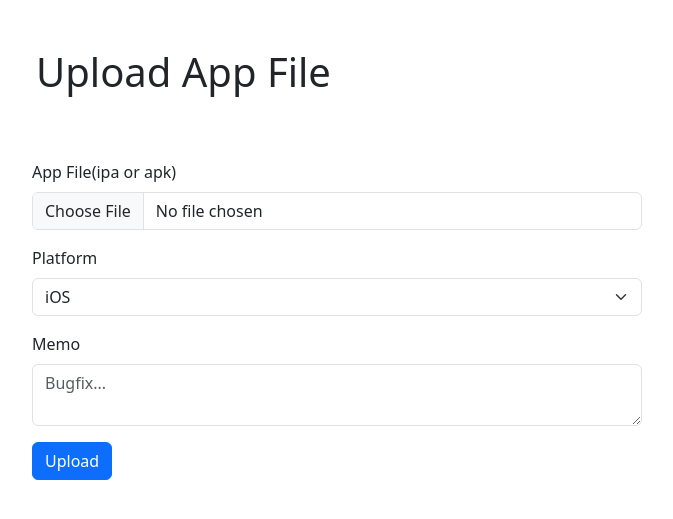
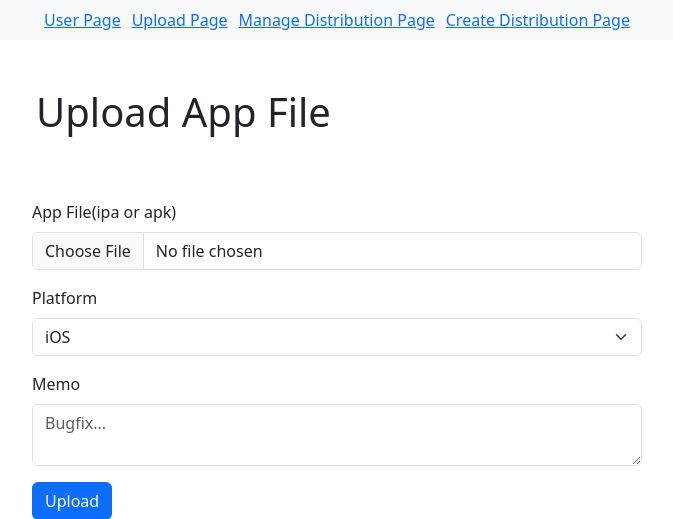
Before and after one commit to syskentokyo/appdistribution, a PHP site: page /manager/uploadapp.php in a window 1280 px wide. Shown: the top 519 px of the page, without its empty margins (303-976 px from the left). Run offline with PHP 8.4, Linux system fonts and the light colour scheme.

Commit message:
ヘッダー部分共通化

```diff
--- a/app/common/Commondefine.php
+++ b/app/common/Commondefine.php
@@ -14,19 +14,23 @@ define ("CURRENT_BASE_URL",(empty($_SERVER['HTTPS']) ? 'http://' : 'https://') .
 
 const MANAGER_DIR_NAME = "manager";
 
-const DETAIL_APP_DIR = "app/detailapp.php";
+const USER_DIR_NAME = "app";
 
-const APP_LIST_DIR = "app/index.php";
+const SAVEDATA_DIR_NAME = "savedata";
 
-const DETAIL_DISTRIBUTION_DIR = "app/detaildistribution.php";
+const DETAIL_APP_DIR = USER_DIR_NAME."/detailapp.php";
 
-const APP_IOS_INSTALL_PLIST_FILEPATH = "app/iosinstallplist.php";
+const APP_LIST_DIR = USER_DIR_NAME."/index.php";
 
-const APP_IOS_INSTALL_PLIST_BASE_XML_FILEPATH = "app/baseplist.xml";
+const DETAIL_DISTRIBUTION_DIR = USER_DIR_NAME."/detaildistribution.php";
 
-const IOS_ICON_57_PATH = "savedata/icon/icon57.png";
+const APP_IOS_INSTALL_PLIST_FILEPATH = USER_DIR_NAME."/iosinstallplist.php";
 
-const IOS_ICON_512_PATH = "savedata/icon/icon512.png";
+const APP_IOS_INSTALL_PLIST_BASE_XML_FILEPATH = USER_DIR_NAME."/baseplist.xml";
+
+const IOS_ICON_57_PATH = SAVEDATA_DIR_NAME."/icon/icon57.png";
+
+const IOS_ICON_512_PATH = SAVEDATA_DIR_NAME."/icon/icon512.png";
 
 const UPLOAD_APP_DIR = MANAGER_DIR_NAME."/uploadapp.php";
 
@@ -34,9 +38,9 @@ const MANAGE_DISTRIBUTION_DIR = MANAGER_DIR_NAME."/index.php";
 
 const CREATE_DISTRIBUTION_DIR = MANAGER_DIR_NAME."/createdistribution.php";
 
-const APP_SAVEDIR = "app/savedata/app/";
+const APP_SAVEDIR = USER_DIR_NAME."/".SAVEDATA_DIR_NAME."/app/";
 const APP_SAVEDIR_PATH = "../".APP_SAVEDIR;
-const DB_FILE_PATH = "../savedata/masterdb/appmaster.sqlite3";
+const DB_FILE_PATH = "../".SAVEDATA_DIR_NAME."/masterdb/appmaster.sqlite3";
 
 
 const SAVEDIR_APP_IOS_FILE_NAME = "main.ipa";
--- /dev/null
+++ b/manager/commonheader.php
@@ -0,0 +1,17 @@
+<?php
+namespace Syskentokyo\AppDistribution;
+require_once('../app/common/commonrequireall.php');
+?>
+
+
+<nav class="navbar navbar-expand-lg navbar-light bg-light">
+    <div class="container-fluid" style="width: 610px;">
+        <a href="<?php echo "../".APP_LIST_DIR."";  ?>" target="_blank">User Page</a>
+        <a href="<?php echo "../".UPLOAD_APP_DIR."";  ?>" >Upload Page</a>
+        <a href="<?php echo "../".MANAGE_DISTRIBUTION_DIR."";  ?>" >Manage Distribution Page</a>
+        <a href="<?php echo "../".CREATE_DISTRIBUTION_DIR."";  ?>" >Create Distribution Page</a>
+    </div>
+</nav>
+
+
+<?php ?>
--- a/manager/uploadapp.php
+++ b/manager/uploadapp.php
@@ -21,7 +21,9 @@ namespace Syskentokyo\AppDistribution;
 
 </head>
 <body>
-
+<?php
+require_once('./commonheader.php');
+?>
 <div  class="mx-auto"  style="width: 610px;">
 
 <h1 class="m-1 mt-5">Upload App File</h1>
```
Also changed, not shown: app/commonheader.php (added, +15 -0 lines), app/detailapp.php (+3 -6 lines), app/detaildistribution.php (+3 -6 lines), app/index.php (+3 -6 lines), manager/createdistribution.php (+4 -7 lines), manager/createdonedistribution.php (+3 -6 lines), manager/index.php (+3 -8 lines), manager/uploaddoneapp.php (+3 -5 lines).
